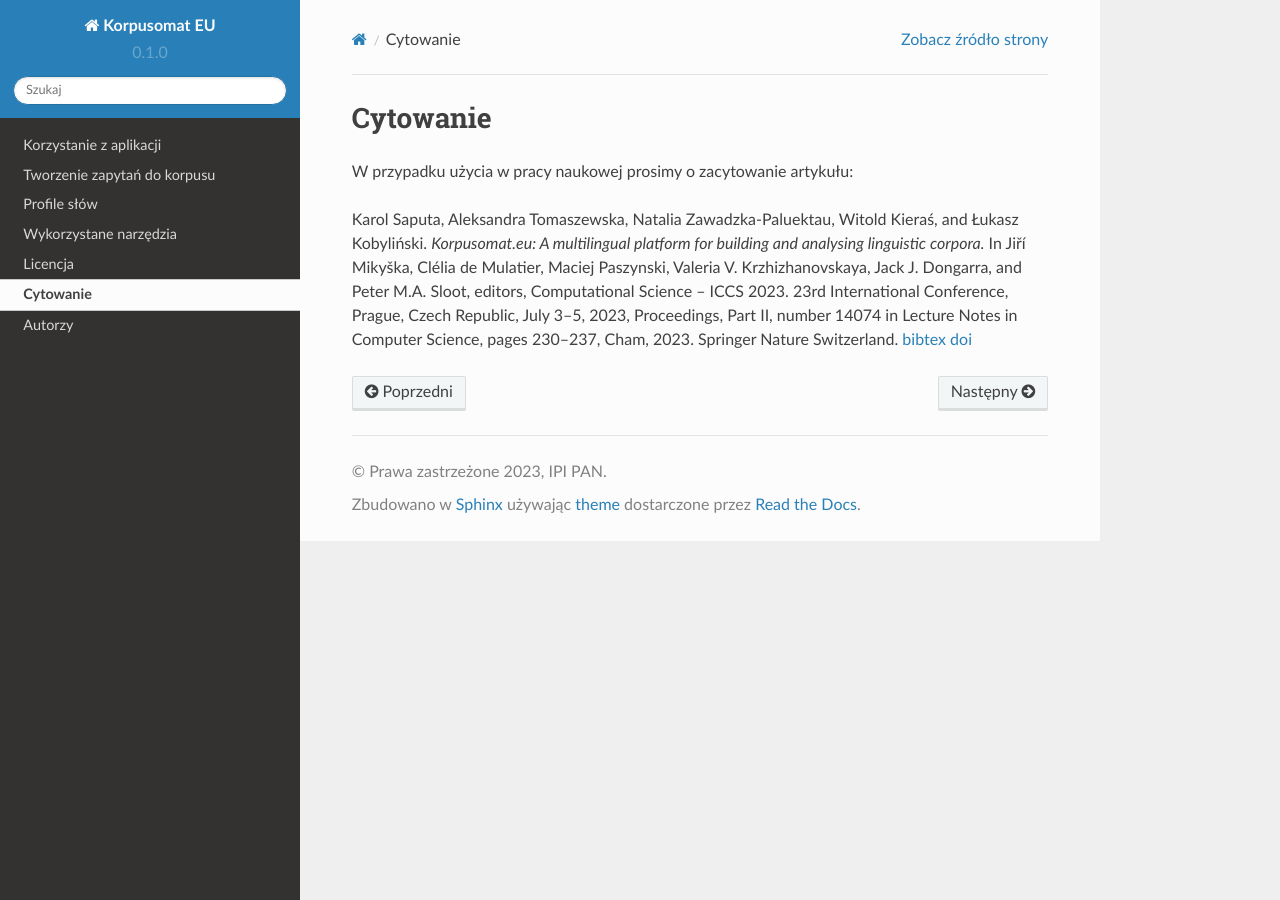
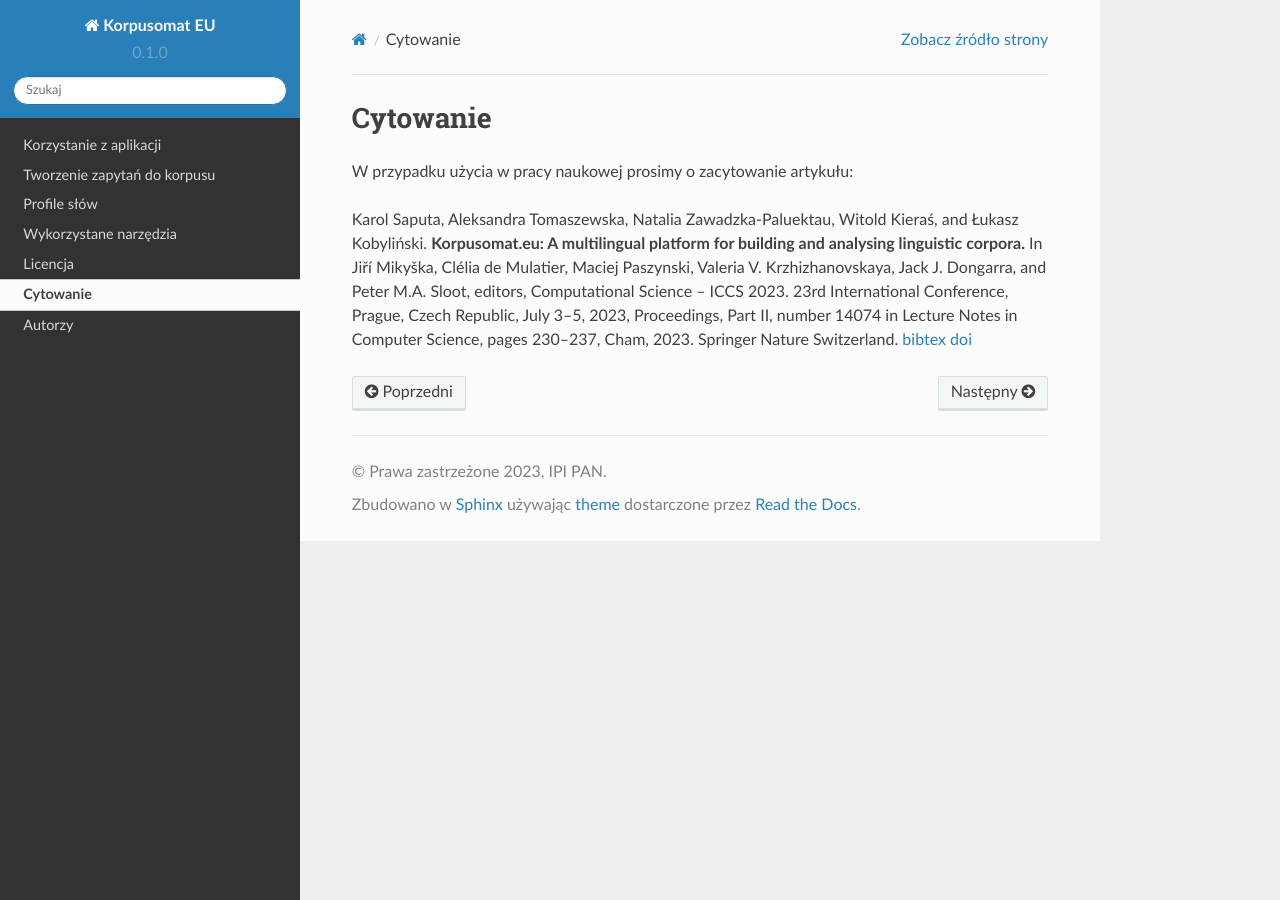
Before and after one commit to ipipan/korpusomat-eu-docs, a Sphinx documentation site: the page built from docs/source/citing.rst, in a window 1280 px wide. Built offline with Sphinx 7.4.7 and the Read the Docs theme 2.0.0, drawn with Linux system fonts in a browser that asks for light colours.

```diff
--- a/docs/source/citing.rst
+++ b/docs/source/citing.rst
@@ -3,4 +3,4 @@ Cytowanie
 
 W przypadku użycia w pracy naukowej prosimy o zacytowanie artykułu:
 
-Karol Saputa, Aleksandra Tomaszewska, Natalia Zawadzka-Paluektau, Witold Kieraś, and Łukasz Kobyliński. *Korpusomat.eu: A multilingual platform for building and analysing linguistic corpora.* In Jiří Mikyška, Clélia de Mulatier, Maciej Paszynski, Valeria V. Krzhizhanovskaya, Jack J. Dongarra, and Peter M.A. Sloot, editors, Computational Science – ICCS 2023. 23rd International Conference, Prague, Czech Republic, July 3–5, 2023, Proceedings, Part II, number 14074 in Lecture Notes in Computer Science, pages 230–237, Cham, 2023. Springer Nature Switzerland. `bibtex <http://publications.nlp.ipipan.waw.pl/bibtex/sap%3Aetal%3A23%3Aiccs>`_ `doi <https://doi.org/10.1007/978-3-031-36021-3_22>`_
+Karol Saputa, Aleksandra Tomaszewska, Natalia Zawadzka-Paluektau, Witold Kieraś, and Łukasz Kobyliński. **Korpusomat.eu: A multilingual platform for building and analysing linguistic corpora.** In Jiří Mikyška, Clélia de Mulatier, Maciej Paszynski, Valeria V. Krzhizhanovskaya, Jack J. Dongarra, and Peter M.A. Sloot, editors, Computational Science – ICCS 2023. 23rd International Conference, Prague, Czech Republic, July 3–5, 2023, Proceedings, Part II, number 14074 in Lecture Notes in Computer Science, pages 230–237, Cham, 2023. Springer Nature Switzerland. `bibtex <http://publications.nlp.ipipan.waw.pl/bibtex/sap%3Aetal%3A23%3Aiccs>`_ `doi <https://doi.org/10.1007/978-3-031-36021-3_22>`_
```
